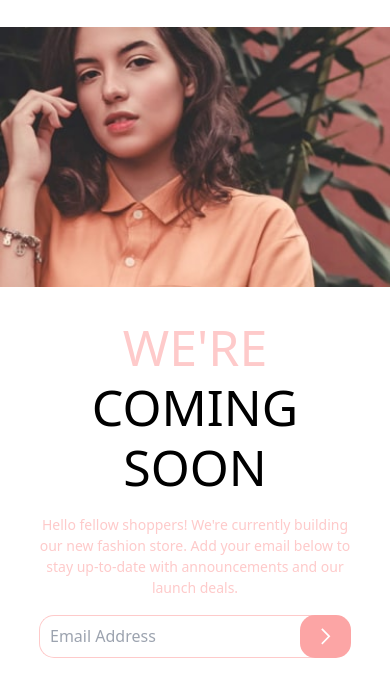
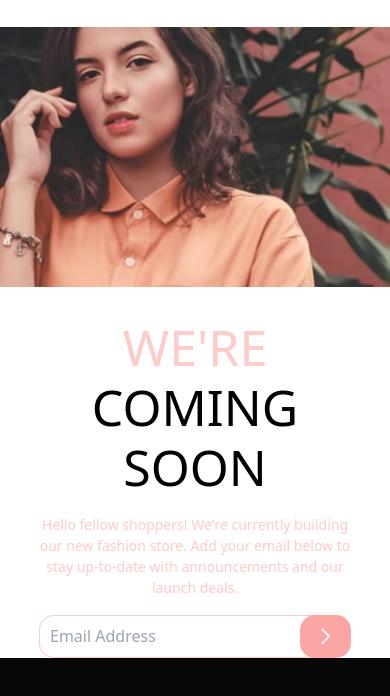
Before and after one commit to codedife/base, a website: page index.html in a window 390 px wide. Shown: the part 50-746 px from the top of the page. Drawn offline with Linux system fonts and the light colour scheme.

Commit message:
base commit

```diff
--- a/index.html
+++ b/index.html
@@ -8,7 +8,7 @@
 </head>
 <body class="bg-[#070707] max-sm:w-[100%] m-0 p-0">
  <main class="flex justify-center items-center lg:mt-[8%] max-sm:w-[100%]">
-     <div class="flex lg:w-[50vw] lg:h-[65vh] bg-white max-sm:h-[130vh] max-sm:w-[100%]">
+     <div class="flex lg:w-[50vw] lg:h-[65vh] bg-white max-sm:h-[125vh] max-sm:w-[100%]">
          <div class="flex-col lg:w-[40vw] lg:h-[50vh] lg:space-y-[40px] lg:p-[30px] max-sm:w-[100%] max-sm:space-y-[30px]">
                 <div class="max-sm:pt-[22px] max-sm:pl-[22px]">
                   <img src="./images/logo.svg" alt="" class="h-[3vh]">
```
